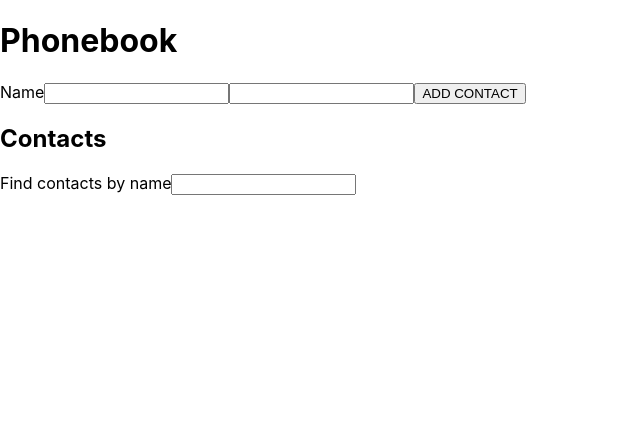
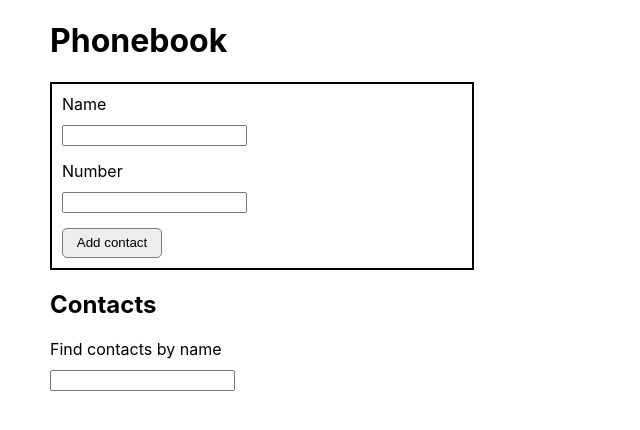
Before and after one commit to kolotiuk/goit-react-hw-02-phonebook, a React (Create React App) app: page / in a window 1280 px wide. Shown: the top 430 px of the page, without its empty margins (0-640 px from the left). Built offline with nearby package versions, Linux system fonts and the light colour scheme.

Commit message:
add scss styles

```diff
--- a/package.json
+++ b/package.json
@@ -37,5 +37,8 @@
       "last 1 firefox version",
       "last 1 safari version"
     ]
+  },
+  "devDependencies": {
+    "sass": "^1.55.0"
   }
 }
--- a/src/components/App.jsx
+++ b/src/components/App.jsx
@@ -2,7 +2,7 @@ import PhonePage from './PhonePage';
 
 export const App = () => {
   return (
-    <div>
+    <div className="App" style={{ marginLeft: '50px' }}>
       <PhonePage />
     </div>
   );
--- a/src/components/ContactsList/ContactsList.jsx
+++ b/src/components/ContactsList/ContactsList.jsx
@@ -1,8 +1,10 @@
+import s from './contactsList.module.scss';
+
 const ContactsList = ({ contacts, handleDelete }) => {
   return (
     <ul>
       {contacts.map(({ id, name, number }) => (
-        <li key={id} id={id} name={name} number={number}>
+        <li key={id} id={id} name={name} number={number} className={s.item}>
           {name}: {number}
           <button type="button" onClick={() => handleDelete(id)}>
             Delete
--- /dev/null
+++ b/src/components/ContactsList/contactsList.module.scss
@@ -0,0 +1,6 @@
+.item {
+  margin-bottom: 15px;
+  button {
+    margin-left: 10px;
+  }
+}
--- a/src/components/Filter/Filter.jsx
+++ b/src/components/Filter/Filter.jsx
@@ -1,7 +1,9 @@
+import s from './filter.module.scss';
+
 const Filter = ({ value, onChange }) => {
   return (
-    <label>
-      Find contacts by name
+    <label className={s.label}>
+      <span>Find contacts by name</span>
       <input type="text" value={value} onChange={onChange} />
     </label>
   );
--- /dev/null
+++ b/src/components/Filter/filter.module.scss
@@ -0,0 +1,6 @@
+.label {
+  span {
+    display: block;
+    margin-bottom: 10px;
+  }
+}
--- a/src/components/Form/Form.jsx
+++ b/src/components/Form/Form.jsx
@@ -1,5 +1,6 @@
 import React, { Component } from 'react';
 import { v4 as uuid } from 'uuid';
+import s from './form.module.scss';
 
 const INITIAL_STATE = { name: '', number: '' };
 
@@ -24,10 +25,11 @@ export default class Form extends Component {
     const { name, number } = this.state;
     const { handleSubmit, handleInputValue } = this;
     return (
-      <form onSubmit={handleSubmit}>
-        <label>
-          Name
+      <form className={s.form} onSubmit={handleSubmit}>
+        <label className={s.formLabel}>
+          <span>Name</span>
           <input
+            className={s.forminput}
             type="text"
             name="name"
             value={name}
@@ -37,8 +39,10 @@ export default class Form extends Component {
             onChange={handleInputValue}
           />
         </label>
-        <label>
+        <label className={s.formLabel}>
+          <span>Number</span>
           <input
+            className={s.forminput}
             type="tel"
             name="number"
             value={number}
@@ -48,7 +52,9 @@ export default class Form extends Component {
             onChange={handleInputValue}
           />
         </label>
-        <button type="submit">ADD CONTACT</button>
+        <button className={s.btn} type="submit">
+          Add contact
+        </button>
       </form>
     );
   }
--- /dev/null
+++ b/src/components/Form/form.module.scss
@@ -0,0 +1,24 @@
+.form {
+  display: flex;
+  flex-direction: column;
+  padding: 10px;
+  width: 400px;
+  border: 2px solid black;
+}
+.formLabel {
+  span {
+    display: block;
+    margin-bottom: 10px;
+  }
+}
+.forminput {
+  margin-bottom: 15px;
+}
+.btn {
+  width: 100px;
+  background-color: rgb(237, 237, 237);
+  border: 1px solid grey;
+  border-radius: 5px;
+  height: 30px;
+  cursor: pointer;
+}
```
Also changed, not shown: 1 other file (tests, documents, lock files or other folders).
